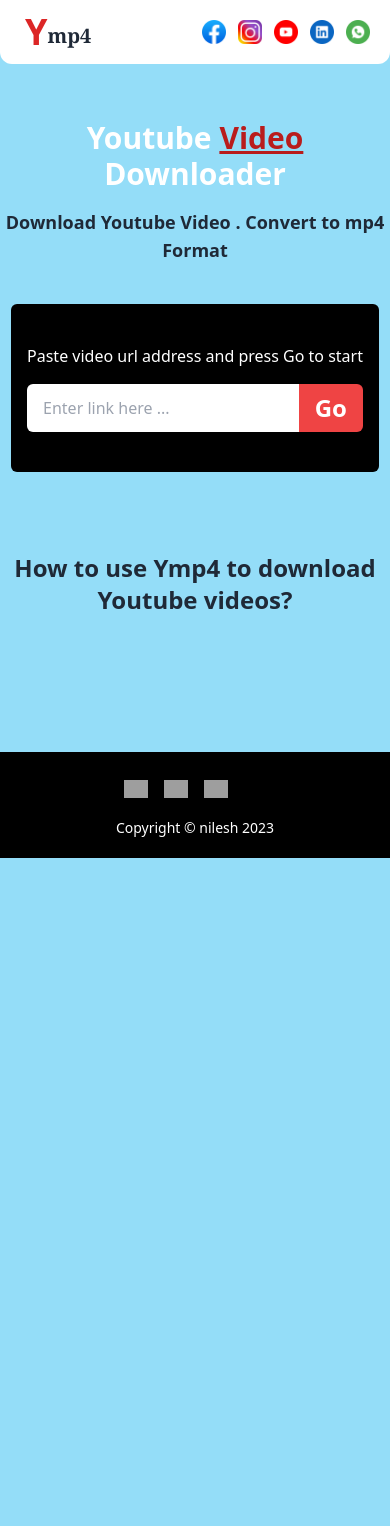
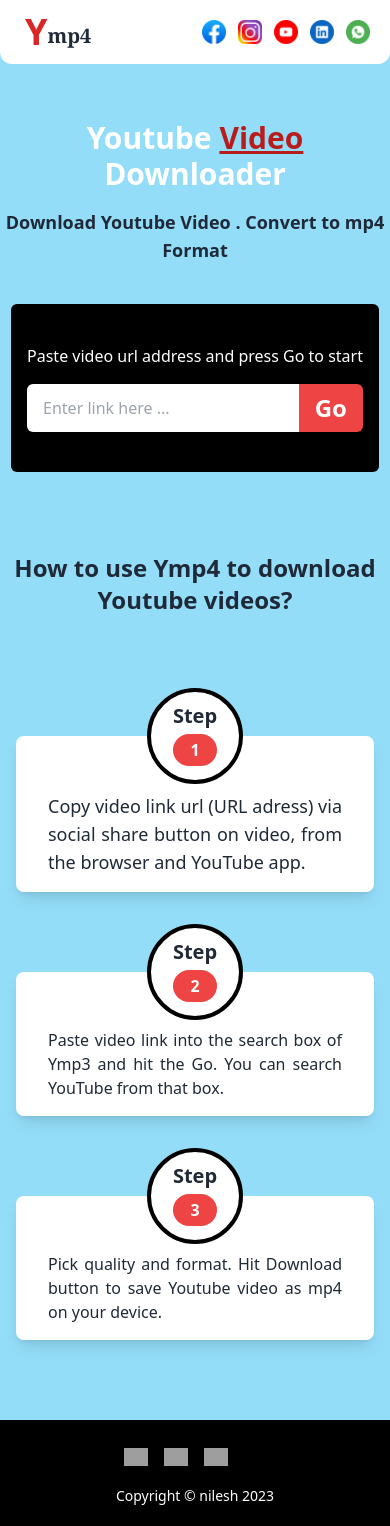
Before and after one commit to nlagdhir/yt-video-downloader, a React (Create React App) app in the folder client/: page / in a window 390 px wide. Before the commit the page ends 858 px from the top, so only its background shows below. Built offline with nearby package versions, Linux system fonts and the light colour scheme; grey boxes are pictures that could not be loaded.

Commit message:
responsive usage

```diff
--- a/client/src/components/Usage.js
+++ b/client/src/components/Usage.js
@@ -6,7 +6,59 @@
       <h2 className="text-center text-2xl md:text-3xl pb-14 font-bold">
         How to use Ymp4 to download Youtube videos?
       </h2>
+      <div className="grid grid-cols-1 md:grid-cols-3 gap-4 mx-4">
+        <div className="w-full max-w-md px-8 py-4 mt-16 bg-white rounded-lg shadow-lg ">
+          <div className="flex justify-center -mt-16">
+            <div className="flex justify-center items-center w-24 h-24 border-4 bg-white border-black rounded-full ">
+              <div>
+                <p className="text-center text-xl font-bold">Step</p>
+                <p className="text-center font-bold bg-red-500 text-white my-1 py-1 rounded-full">
+                  1
+                </p>
+              </div>
+            </div>
+          </div>
 
+          <p className="mt-2 text-lg text-justify">
+            Copy video link url (URL adress) via social share button on video,
+            from the browser and YouTube app.
+          </p>
+        </div>
+        <div className="w-full max-w-md px-8 py-4 mt-16 bg-white rounded-lg shadow-lg ">
+          <div className="flex justify-center -mt-16">
+            <div className="flex justify-center items-center w-24 h-24 border-4 bg-white border-black rounded-full ">
+              <div>
+                <p className="text-center text-xl font-bold">Step</p>
+                <p className="text-center font-bold bg-red-500 text-white my-1 py-1  rounded-full">
+                  2
+                </p>
+              </div>
+            </div>
+          </div>
+
+          <p className="mt-2 text-justify">
+            Paste video link into the search box of Ymp3 and hit the Go. You can
+            search YouTube from that box.
+          </p>
+        </div>
+        <div className="w-full max-w-md px-8 py-4 mt-16 bg-white rounded-lg shadow-lg ">
+          <div className="flex justify-center -mt-16">
+            <div className="flex justify-center items-center w-24 h-24 border-4 bg-white border-black rounded-full ">
+              <div>
+                <p className="text-center text-xl font-bold">Step</p>
+                <p className="text-center font-bold bg-red-500 text-white my-1 py-1 rounded-full">
+                  3
+                </p>
+              </div>
+            </div>
+          </div>
+
+          <p className="mt-2 text-justify">
+            Pick quality and format. Hit Download button to save Youtube video
+            as mp4 on your device.
+          </p>
+        </div>
+      </div>
     </div>
   );
 }
```
